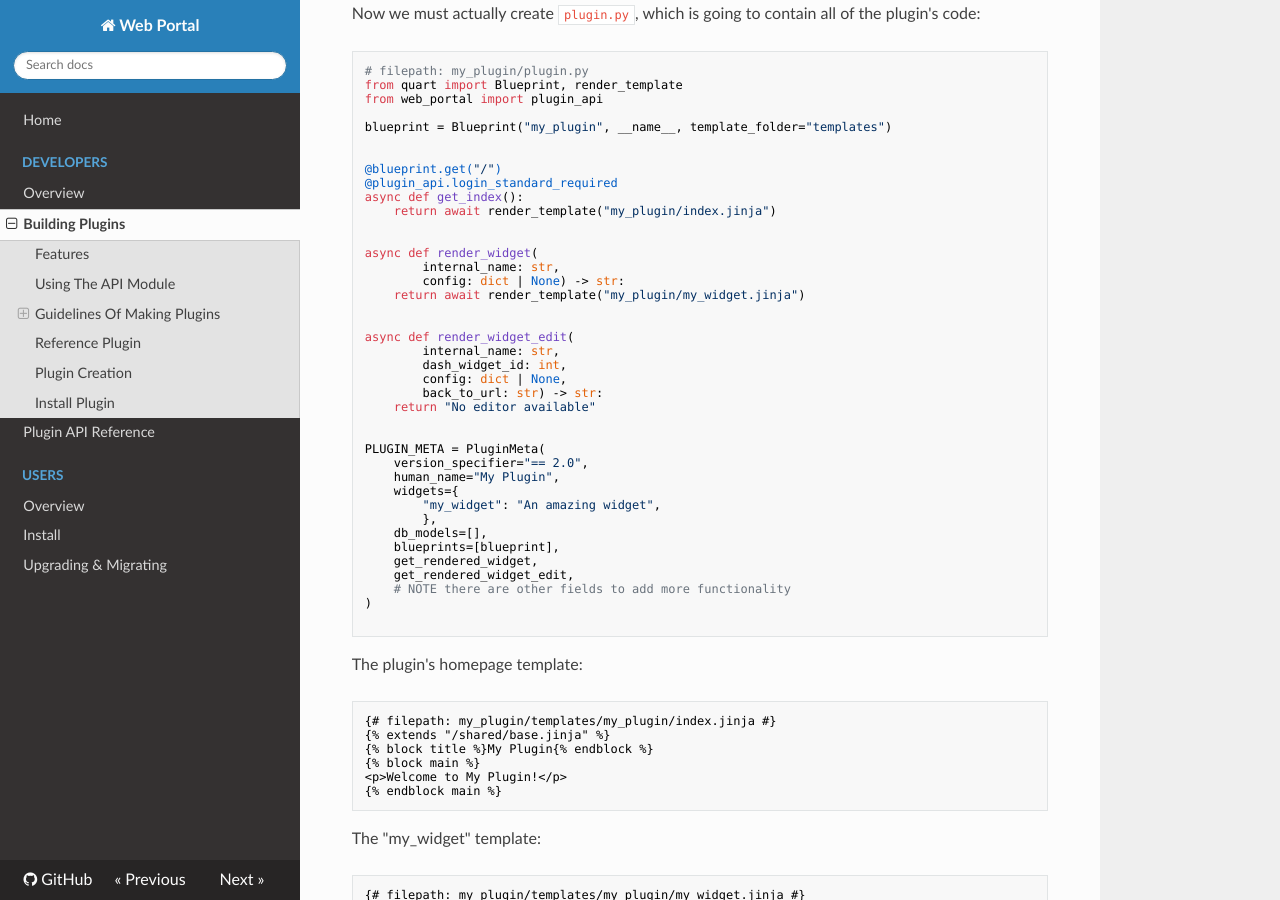
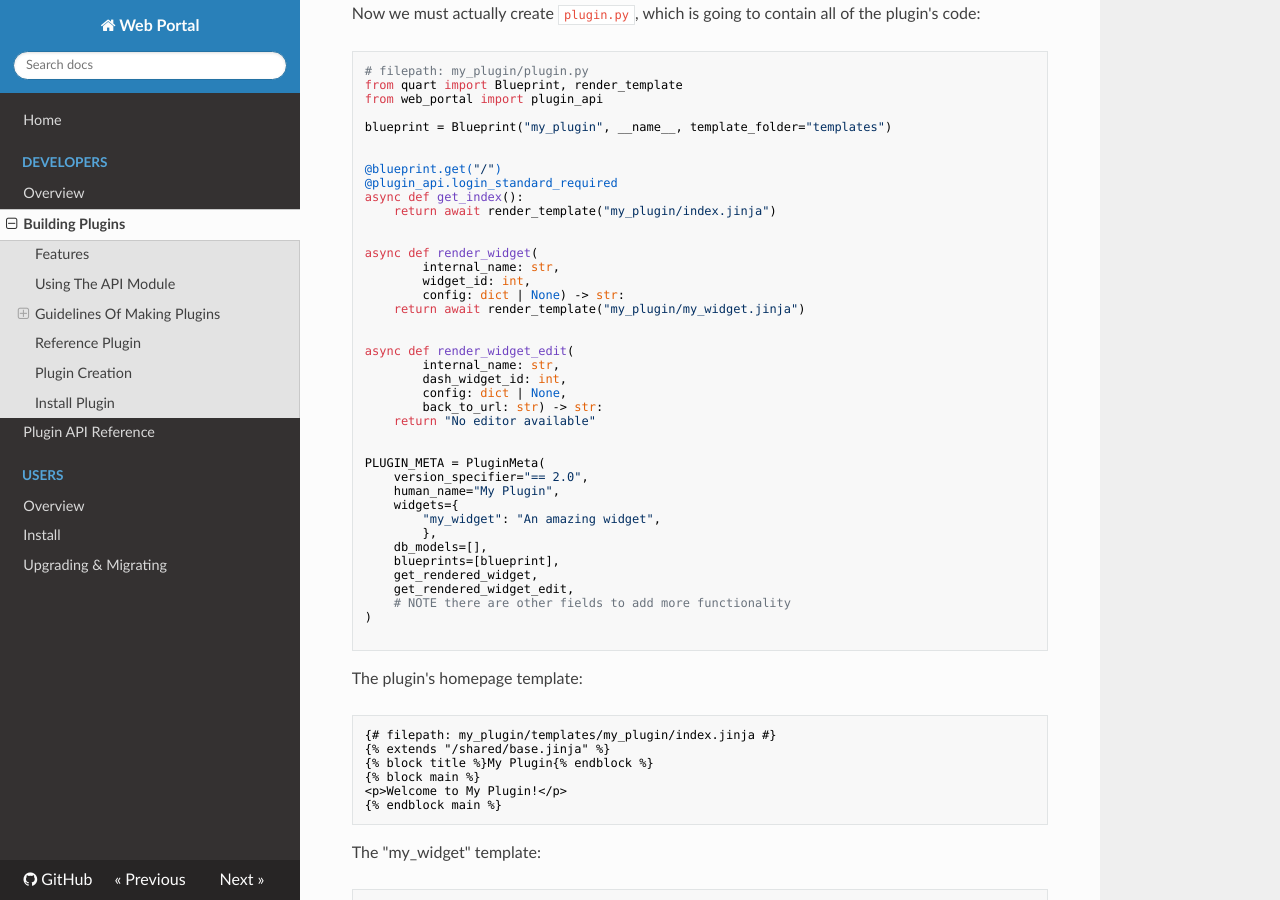
Before and after one commit to enchant97/web-portal, an MkDocs documentation site: the page built from docs/developers/building-plugins.md, in a window 1280 px wide and 900 px high, scrolled down 3495 px. Built offline with MkDocs 1.6.1, drawn with Linux system fonts in a browser that asks for light colours; nearby versions of some CDN libraries.

Commit message:
update docs

```diff
--- a/docs/developers/building-plugins.md
+++ b/docs/developers/building-plugins.md
@@ -155,6 +155,7 @@ async def get_index():
 
 async def render_widget(
         internal_name: str,
+        widget_id: int,
         config: dict | None) -> str:
     return await render_template("my_plugin/my_widget.jinja")
 
```
Also changed, not shown: README.md (+1 -0 lines).
